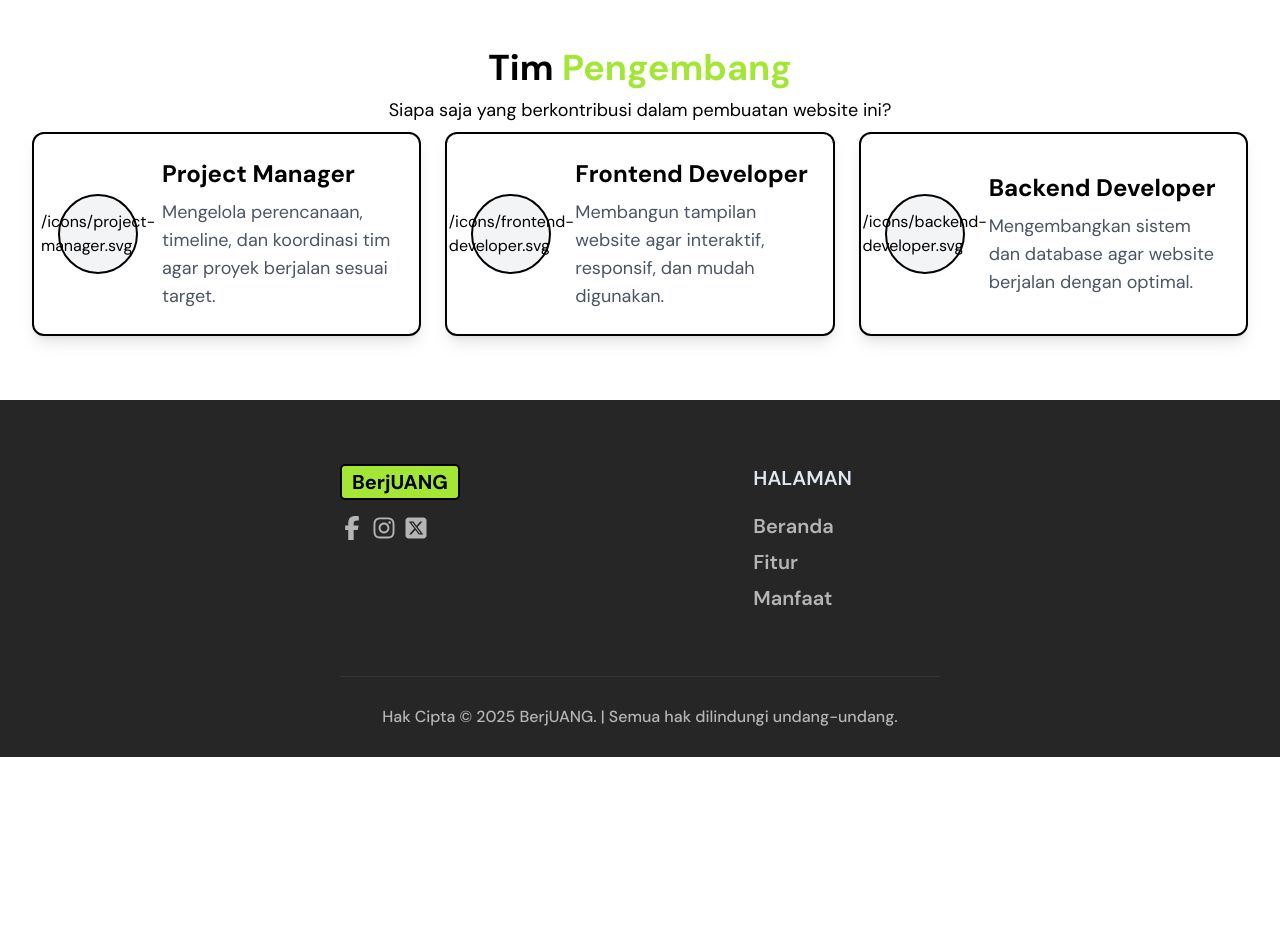
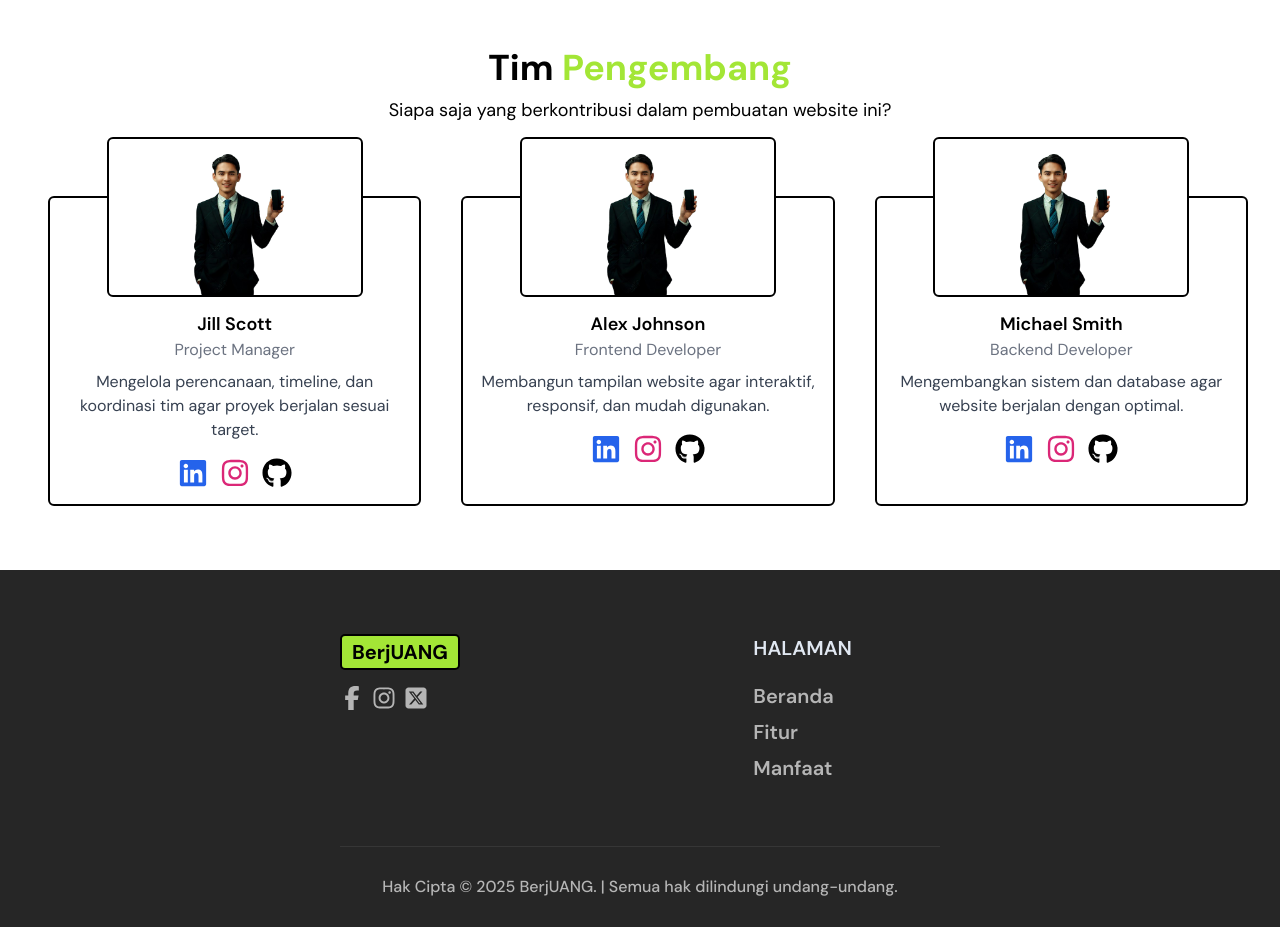
Before and after one commit to The-Triple-R/berjuang-ui, a Next.js app: page / in a window 1280 px wide. Shown: the part 1840-2767 px from the top of the page. Before the commit the page ends 2597 px from the top, so only its background shows below. Built offline with nearby package versions, Linux system fonts and the light colour scheme.

Commit message:
restyle: restyle team card

```diff
--- a/components/landingPage/team/TeamCard.jsx
+++ b/components/landingPage/team/TeamCard.jsx
@@ -1,14 +1,24 @@
-import { motion } from 'framer-motion';
+import { motion } from "framer-motion";
 import { useEffect, useRef, useState } from "react";
+import Image from "next/image";
+import { FaLinkedin, FaInstagram, FaGithub } from "react-icons/fa";
 
-const TeamCard = ({ icon, title, desc }) => {
+const fadeInUp = {
+  hidden: { opacity: 0, y: 50 },
+  visible: { opacity: 1, y: 0, transition: { duration: 1 } },
+};
+
+const TeamCard = ({ icon, title, desc, name, role, linkedin, instagram, github }) => {
   const cardRef = useRef(null);
   const [isSmall, setIsSmall] = useState(false);
+  const [isMedium, setIsMedium] = useState(false);
 
   useEffect(() => {
     const observer = new ResizeObserver((entries) => {
       for (let entry of entries) {
-        setIsSmall(entry.contentRect.width < 300);
+        const width = entry.contentRect.width;
+        setIsSmall(width < 300);
+        setIsMedium(width >= 300 && width <= 450);
       }
     });
 
@@ -19,18 +29,55 @@ const TeamCard = ({ icon, title, desc }) => {
   return (
     <motion.div
       ref={cardRef}
-      initial={{ opacity: 0, y: 20 }}
-      whileInView={{ opacity: 1, y: 0 }}
+      variants={fadeInUp}
+      initial="hidden"
+      whileInView="visible"
       viewport={{ once: true }}
-      className={`border-2 border-black p-6 rounded-xl shadow-lg bg-white transition-all duration-300 hover:scale-105
-        ${isSmall ? "flex flex-col text-center" : "flex flex-row items-center"}`}
+      className={`relative ml-4 border-2 border-black p-4 rounded-md bg-white ${
+        isSmall
+          ? "mt-14"
+          : isMedium
+          ? "mt-16"
+          : "py-6 mt-4"
+      }`}
     >
-      <div className="w-20 h-20 flex items-center justify-center border-2 border-black rounded-full bg-gray-100">
-        {icon}
+      <div
+        className={`absolute bg-white border-black flex flex-col items-center ${
+          isSmall
+            ? "left-1/2 -translate-x-1/2 top-0 -translate-y-1/2 w-[7rem] h-[7rem] border-4 rounded-full"
+            : isMedium
+            ? "left-1/2 -translate-x-1/2 top-[-20%] w-[16rem] h-[10rem] border-2 rounded-md"
+            : "left-[-5%] top-1/2 -translate-y-1/2 border-2 rounded-md w-[10rem]"
+        }`}
+      >
+        <Image
+          src="/images/people.png"
+          alt="Profile Image"
+          width={400}
+          height={400}
+          className={`object-cover ${
+            isSmall ? "w-[100%] h-auto rounded-full" : isMedium ? "h-[100%] w-auto rounded-md" : "w-[100%] h-auto"
+          }`}
+          priority
+        />
       </div>
-      <div className={`${isSmall ? "mt-4" : "ml-6"}`}>
-        <h4 className="text-2xl font-bold">{title}</h4>
-        <p className="text-lg text-gray-600 mt-2">{desc}</p>
+      <div className={`flex flex-col gap-2 ${isSmall ? "pt-12 items-center text-center" : isMedium ? "pt-[6rem] text-center items-center" : "ml-[9rem]"}`}>
+        <div>
+          <h3 className="text-lg font-semibold">{name}</h3>
+          <p className="text-gray-500">{role}</p>
+        </div>
+        <p className="text-gray-700">{desc}</p>
+        <div className="flex gap-3 mt-2 text-lg">
+          <a href={linkedin} target="_blank" rel="noopener noreferrer">
+            <FaLinkedin className="text-blue-600 text-3xl hover:text-blue-800" />
+          </a>
+          <a href={instagram} target="_blank" rel="noopener noreferrer">
+            <FaInstagram className="text-pink-600 text-3xl hover:text-pink-800" />
+          </a>
+          <a href={github} target="_blank" rel="noopener noreferrer">
+            <FaGithub className="text-black text-3xl hover:text-gray-700" />
+          </a>
+        </div>
       </div>
     </motion.div>
   );
```
